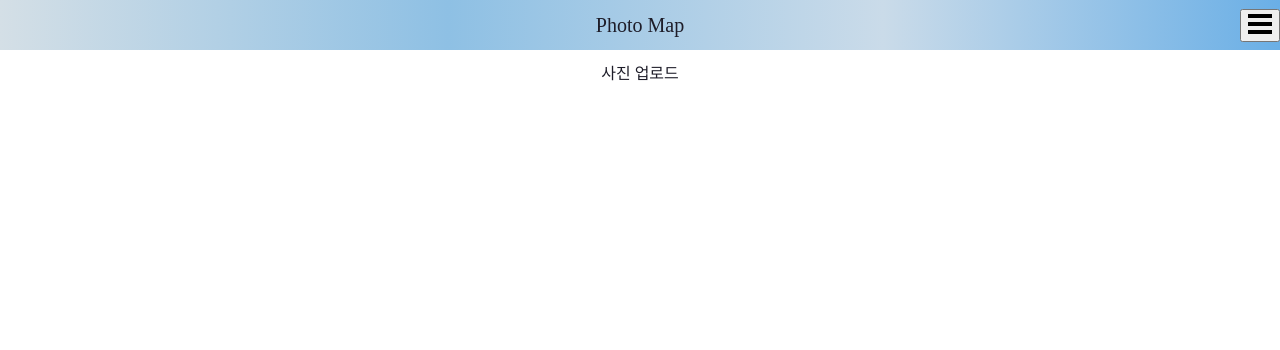
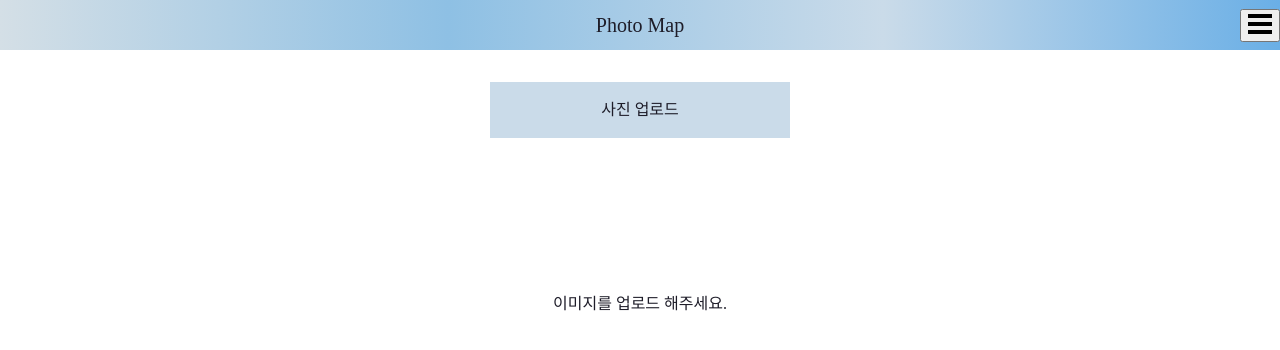
Before and after one commit to partyKyoung/photo-map, a React app: page /photo/upload in a window 1280 px wide. Shown: the top 350 px of the page. Built offline with nearby package versions, Linux system fonts and the light colour scheme.

Commit message:
feat: 사진 업로드 input 컴포넌트 생성

```diff
--- a/package.json
+++ b/package.json
@@ -113,7 +113,8 @@
     "modulePaths": [],
     "moduleNameMapper": {
       "^react-native$": "react-native-web",
-      "^.+\\.module\\.(css|sass|scss)$": "identity-obj-proxy"
+      "^.+\\.module\\.(css|sass|scss)$": "identity-obj-proxy",
+      "^@/(.*)$": "<rootDir>/src/$1"
     },
     "moduleFileExtensions": [
       "web.js",
@@ -138,6 +139,8 @@
     ]
   },
   "devDependencies": {
+    "@testing-library/jest-dom": "^4.2.4",
+    "@testing-library/react": "^9.4.0",
     "@types/react-router-dom": "^5.1.0",
     "@types/styled-components": "^4.1.20",
     "eslint-config-prettier": "^6.5.0",
--- /dev/null
+++ b/src/components/upload/UploadInput/UploadInput.tsx
@@ -0,0 +1,57 @@
+import React from 'react';
+import styled from 'styled-components';
+
+const Wrapper = styled.div`
+  position: relative;
+`;
+
+const PreViewer = styled.div`
+  display: flex;
+  width: 300px;
+  height: 300px;
+  margin: 0 auto;
+  font-size: 1rem;
+  align-items: center;
+  justify-content: center;
+`;
+
+const UploadLabel = styled.label`
+  display: block;
+  width: 300px;
+  height: 56px;
+  margin: 1rem auto;
+  background-color: #cadbe9;
+  line-height: 56px;
+`;
+
+const UploadFile = styled.input`
+  display: none;
+`;
+
+interface UploadInputProps {
+  file?: string;
+}
+
+const UploadInput = ({ file }: UploadInputProps): JSX.Element => {
+  return (
+    <Wrapper>
+      <UploadLabel htmlFor="upload">
+        <UploadFile id="upload" type="file" />
+        사진 업로드
+      </UploadLabel>
+      <PreViewer>
+        {file ? (
+          <img src={file} alt="업로드한 이미지" />
+        ) : (
+          <span>이미지를 업로드 해주세요.</span>
+        )}
+      </PreViewer>
+    </Wrapper>
+  );
+};
+
+UploadInput.defaultProps = {
+  file: '',
+};
+
+export default UploadInput;
--- /dev/null
+++ b/src/components/upload/UploadInput/index.ts
@@ -0,0 +1 @@
+export { default } from './UploadInput';
--- a/src/containers/UploadPhotoContainer.tsx
+++ b/src/containers/UploadPhotoContainer.tsx
@@ -1,7 +1,13 @@
 import React from 'react';
 
+import UploadInput from '@/components/upload/UploadInput';
+
 const UploadPhotoContainer = () => {
-  return <div>사진 업로드</div>;
+  return (
+    <div>
+      <UploadInput />
+    </div>
+  );
 };
 
 export default UploadPhotoContainer;
```
Also changed, not shown: src/setupTests.js (added, +2 -0 lines).
